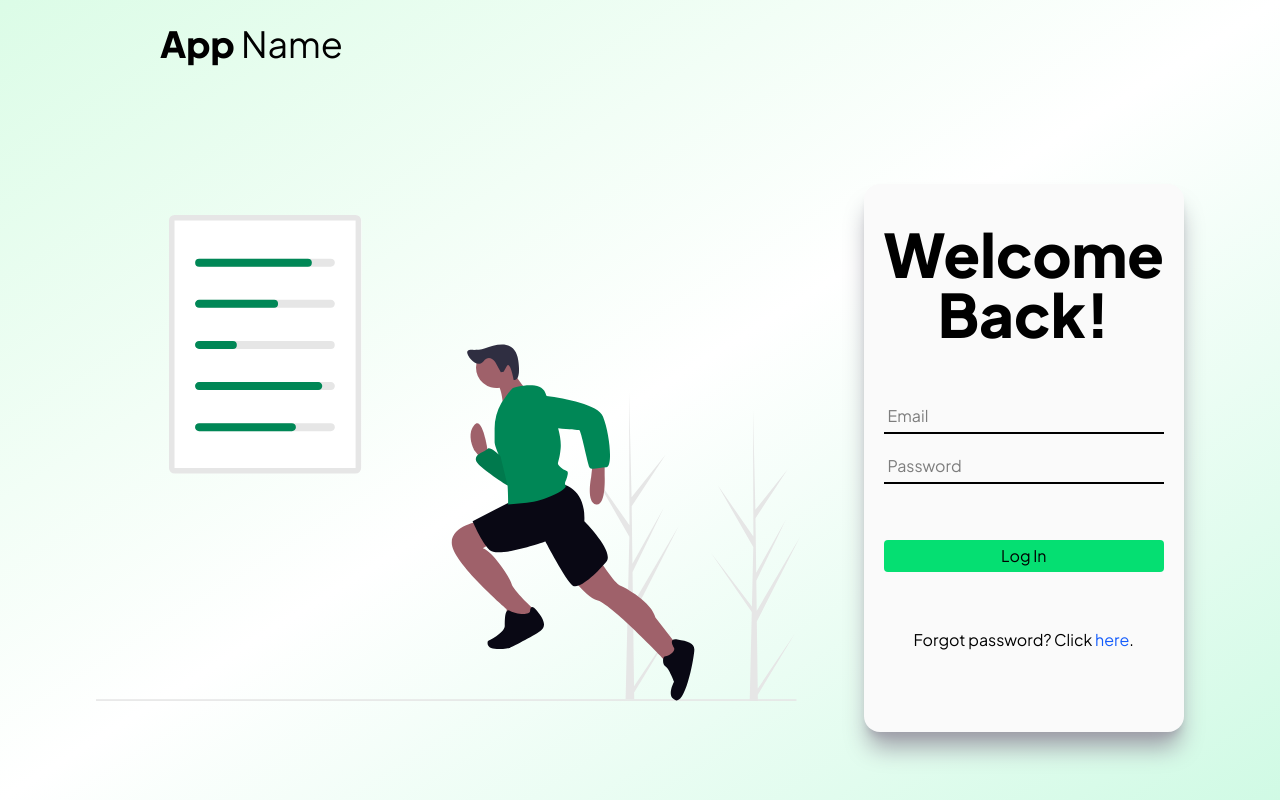
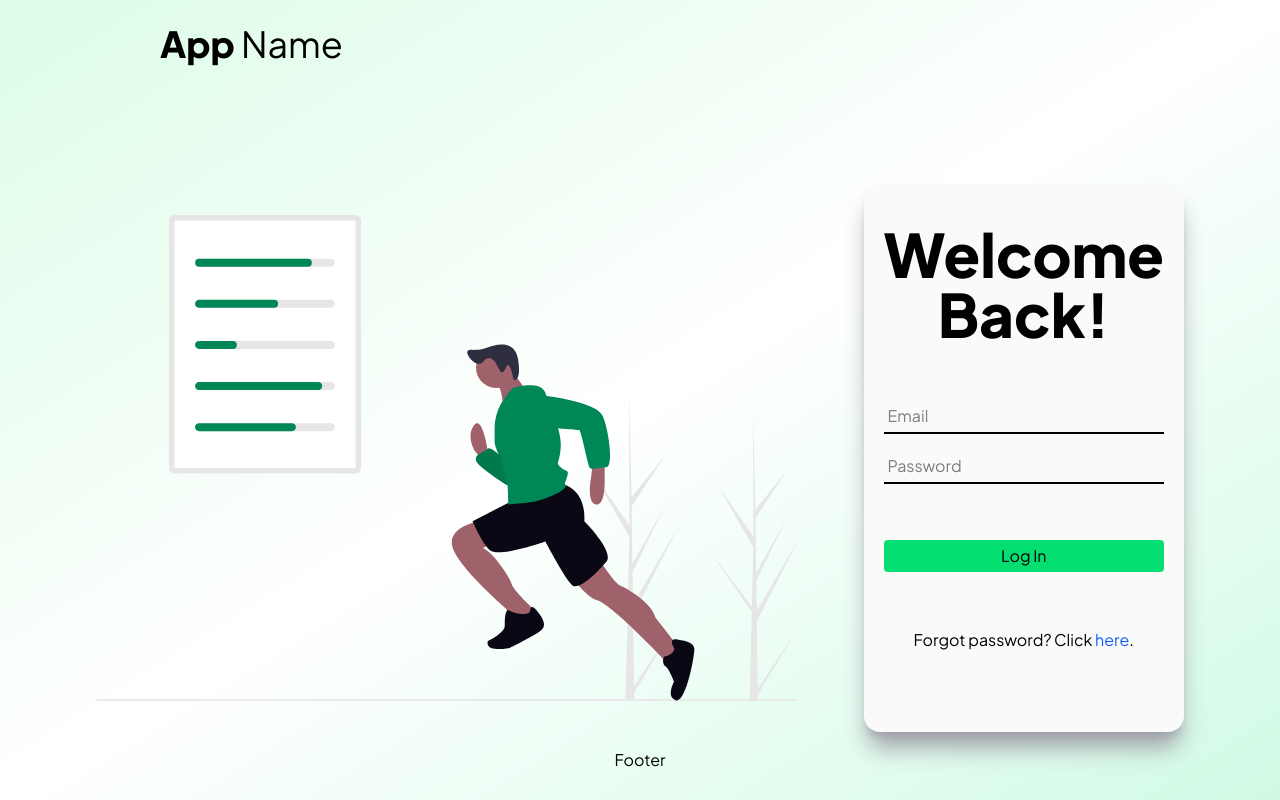
Before and after one commit to Steeeeephen/workout-mood-tracker, a React (Vite) app in the folder client/: page /login in a window 1280 px wide. Built offline with nearby package versions, Linux system fonts and the light colour scheme.

Commit message:
Add footer.

```diff
--- a/client/src/App.jsx
+++ b/client/src/App.jsx
@@ -1,20 +1,19 @@
-
-import './App.css'
-import {BrowserRouter, Route, Routes} from "react-router-dom";
-import Home from "./pages/Home.jsx";
-import Navbar from "./components/Navbar.jsx";
-import Calendar from "./pages/Calendar.jsx";
-import {AuthProvider} from "./context/AuthContext.jsx";
-import ProtectedRoute from "./components/ProtectedRoute.jsx";
-import DayView from "./pages/DayView.jsx";
-import Register from "./pages/Register.jsx";
-import Login from "./pages/Login.jsx";
-import NotificationToast from "./components/NotificationToast.jsx";
-import {NotificationProvider} from "./context/NotificationContext.jsx";
+import './App.css';
+import { BrowserRouter, Route, Routes } from 'react-router-dom';
+import Home from './pages/Home.jsx';
+import Navbar from './components/Navbar.jsx';
+import Calendar from './pages/Calendar.jsx';
+import { AuthProvider } from './context/AuthContext.jsx';
+import ProtectedRoute from './components/ProtectedRoute.jsx';
+import DayView from './pages/DayView.jsx';
+import Register from './pages/Register.jsx';
+import Login from './pages/Login.jsx';
+import NotificationToast from './components/NotificationToast.jsx';
+import { NotificationProvider } from './context/NotificationContext.jsx';
+import Footer from './components/Footer.jsx';
 
 function App() {
-    console.log('rendering')
-
+  console.log('rendering');
 
   return (
     <div className="min-h-screen flex flex-col">
@@ -24,17 +23,32 @@ function App() {
             <Navbar />
             <NotificationToast />
             <Routes>
-                              <Route path="/" element={<Home />}/>
-                              <Route path="/calendar" element={<ProtectedRoute><Calendar /></ProtectedRoute>}/>
-                              <Route path="/day/:date" element={<ProtectedRoute><DayView /></ProtectedRoute>} />
+              <Route path="/" element={<Home />} />
+              <Route
+                path="/calendar"
+                element={
+                  <ProtectedRoute>
+                    <Calendar />
+                  </ProtectedRoute>
+                }
+              />
+              <Route
+                path="/day/:date"
+                element={
+                  <ProtectedRoute>
+                    <DayView />
+                  </ProtectedRoute>
+                }
+              />
               <Route path="/register" element={<Register />} />
               <Route path="/login" element={<Login />} />
             </Routes>
+            <Footer />
           </BrowserRouter>
         </AuthProvider>
       </NotificationProvider>
     </div>
-  )
+  );
 }
 
-export default App
+export default App;
--- /dev/null
+++ b/client/src/components/Footer.jsx
@@ -0,0 +1,6 @@
+import React from 'react';
+
+const Footer = () => {
+  return <div className="flex justify-center m-4">Footer</div>;
+};
+export default Footer;
```
Lines whose indentation alone changed are shown as unchanged.
